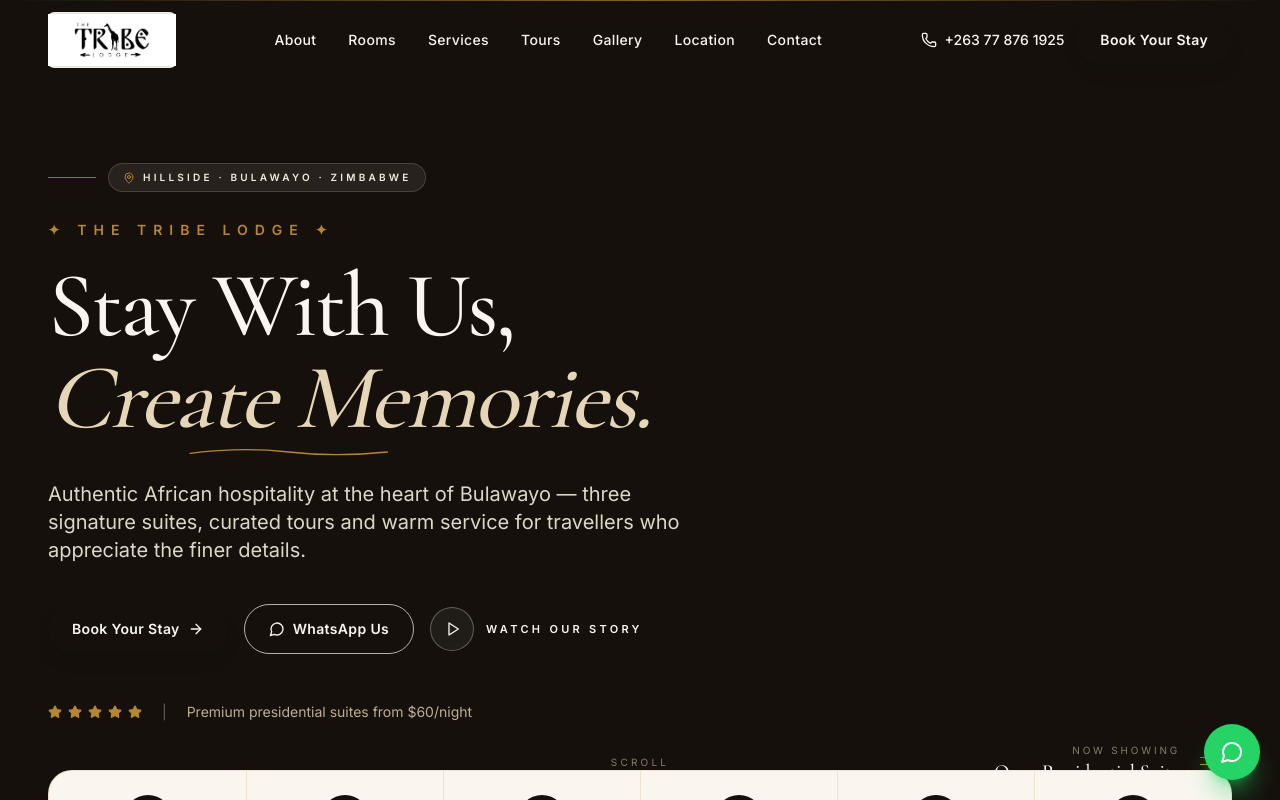
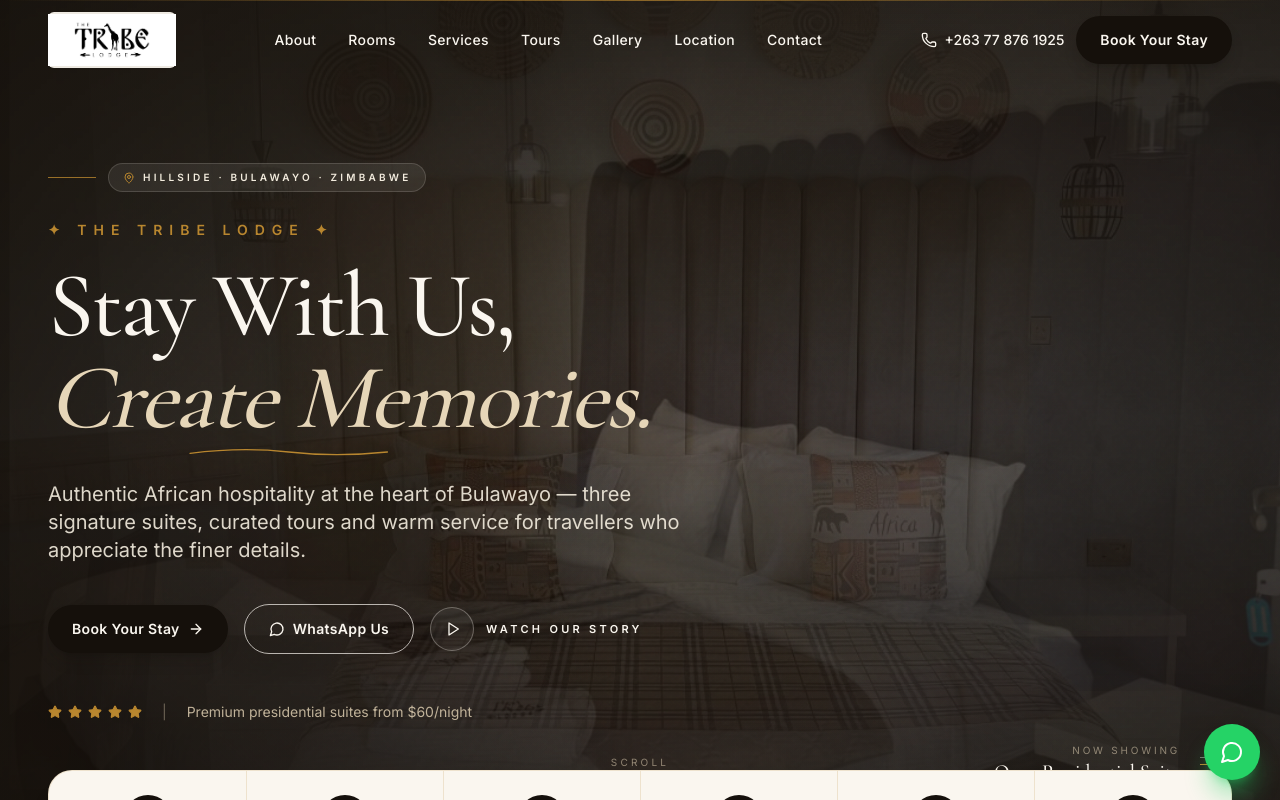
Before and after one commit to Kuda-ux/tribe-lodge, a Next.js app: page / in a window 1280 px wide. Shown: the top 800 px of the page. Built offline with nearby package versions, Linux system fonts and the light colour scheme.

Commit message:
fix(Hero): show slideshow images (z-index regression — was hidden behind section bg)

```diff
--- a/src/components/Hero.tsx
+++ b/src/components/Hero.tsx
@@ -44,7 +44,7 @@
       className="relative min-h-[100svh] w-full overflow-hidden bg-bark-900"
     >
       {/* Ken-Burns background slideshow */}
-      <div className="absolute inset-0 -z-10">
+      <div className="absolute inset-0 z-0">
         {slides.map((s, i) => (
           <div
             key={s.src}
@@ -86,7 +86,7 @@
       {/* Top gold accent line */}
       <div className="absolute top-0 inset-x-0 h-px bg-gradient-to-r from-transparent via-ochre-500/70 to-transparent z-10" />
 
-      <div className="container-px relative pt-36 pb-20 md:pt-40 md:pb-28 min-h-[100svh] flex flex-col justify-center">
+      <div className="container-px relative z-10 pt-36 pb-20 md:pt-40 md:pb-28 min-h-[100svh] flex flex-col justify-center">
         <div className="max-w-4xl">
           {/* Eyebrow with location chip */}
           <div className="inline-flex items-center gap-3 mb-7 animate-fade-up">
```
